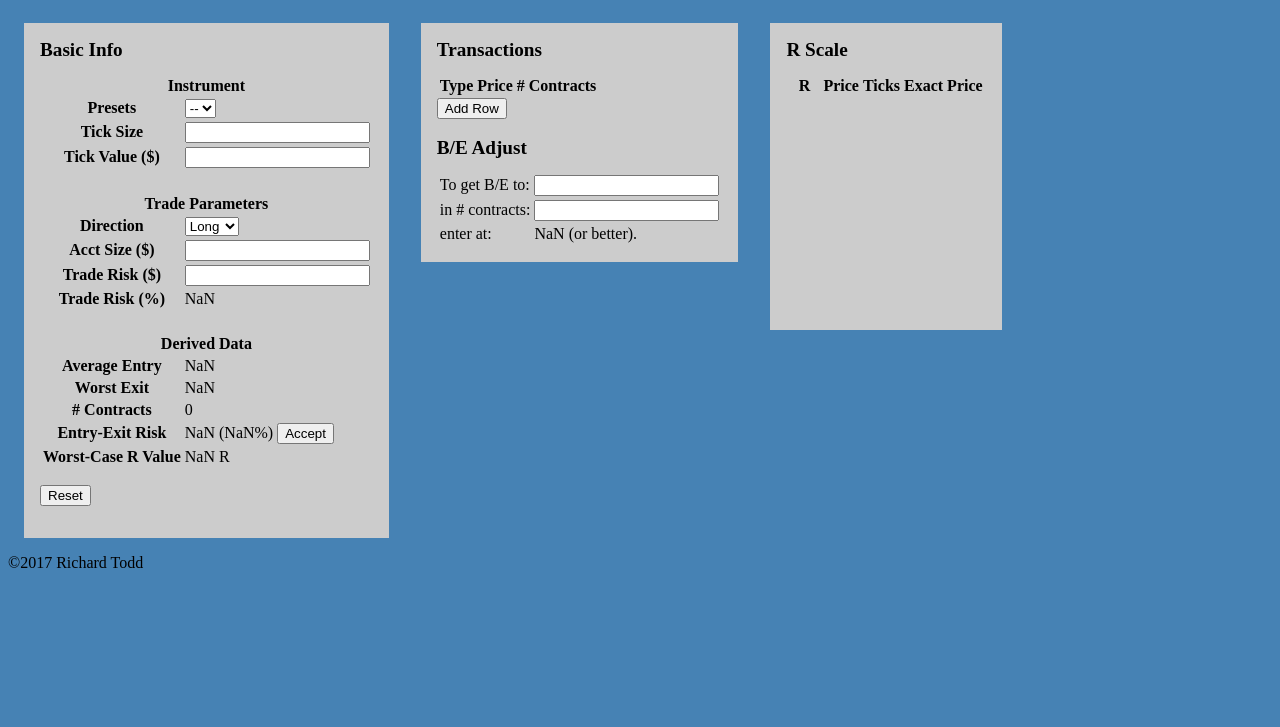
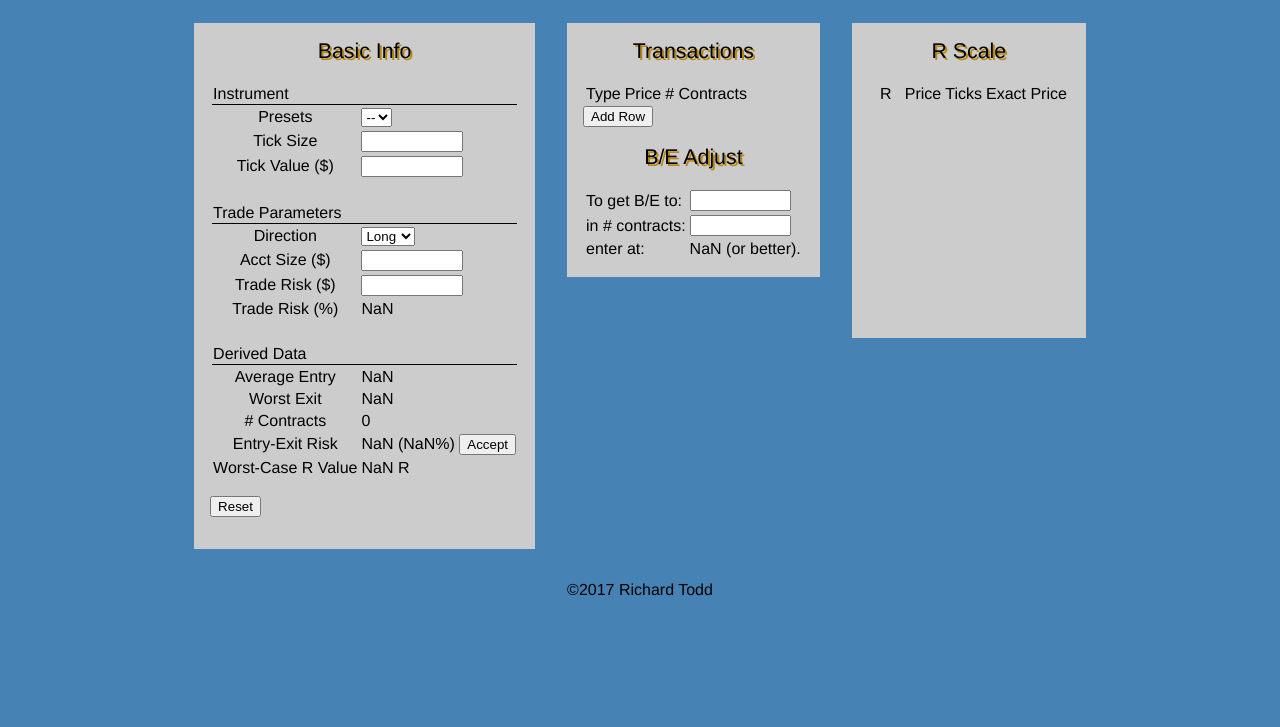
Before and after one commit to rwtodd/RiskCalculator, a plain HTML site: page RiskCalc/index.html in a window 1280 px wide. Shown: the part 73-800 px from the top of the page. Drawn offline with Linux system fonts and the light colour scheme; a script that the page names is missing.

Commit message:
updates to ui/layout

```diff
--- a/RiskCalc/index.html
+++ b/RiskCalc/index.html
@@ -5,38 +5,45 @@
             import * as ui from './js/riskcalc_ui.js'
 
             window.ui = ui
+            const inputs = document.getElementsByClassName('user-input')
+            for(const user_input of inputs) {
+                user_input.addEventListener('change', evt => { ui.reCalc() }, false)
+            }
             window.onload = function() {
                 ui.initInstruments();
                 ui.resetAll();
             }
         </script>
         <title>Trade Risk</title>
-        <link href="riskcalc.css" rel="stylesheet" type="text/css">
+        <style>
+           @import url('riskcalc.css') all;
+        </style>
     </head>
     <body>
         <h1>Risk Calculator</h1>
+        <article id="content">
         <p class="section"></p>
         <div class="panel">
             <h1>Basic Info</h1>
-            <table>
+            <table class="user-input">
             <tbody>
                 <tr><th colspan="2">Instrument</th></tr>
                 <tr><th>Presets</th><td>
-                    <select id='knownInst' onchange="if (this.selectedIndex != 0) { ui.fillOutInstrument(); ui.reCalc(); }">
+                    <select id='knownInst' onchange="if (this.selectedIndex != 0) { ui.fillOutInstrument() }">
                         <option>--</option>
                     </select>
                 </td></tr>
-                <tr><th>Tick Size</th><td><input id='tickSize' type="number" size="10" onchange="ui.reCalc();"></td></tr>
-                <tr><th>Tick Value ($)</th><td><input id='tickValue' type="number" size="10" onchange="ui.reCalc();"></td></tr>
+                <tr><th>Tick Size</th><td><input id='tickSize' type="number" size="10"></td></tr>
+                <tr><th>Tick Value ($)</th><td><input id='tickValue' type="number" size="10"></td></tr>
                 <tr><th class="heading" colspan="2">Trade Parameters</th></tr>
                 <tr><th>Direction</th><td>
-                    <select id='tradeDir' onchange="ui.reCalc();">
+                    <select id='tradeDir'>
                         <option value="1">Long</option>
                         <option value="-1">Short</option>
                     </select>
                 </td></tr>
-                <tr><th>Acct Size ($)</th><td><input id='acctVal' type='number' size="10" onchange="ui.reCalc();"></td></tr>
-                <tr><th>Trade Risk ($)</th><td><input id='tradeRisk' type='number' size="10" onchange="ui.reCalc();"></td></tr>
+                <tr><th>Acct Size ($)</th><td><input id='acctVal' type='number' size="10"></td></tr>
+                <tr><th>Trade Risk ($)</th><td><input id='tradeRisk' type='number' size="10"></td></tr>
                 <tr><th>Trade Risk (%)</th><td><span id="tradeRiskPct">NaN</span></td></tr>
 
                 <tr><th class="heading" colspan="2">Derived Data</th></tr>
@@ -54,7 +61,7 @@
 
         <div class="panel">
             <h1>Transactions</h1>
-            <table id='transTbl'>
+            <table id='transTbl' class="user-input">
             <thead>
                 <tr><th>Type</th><th>Price</th><th># Contracts</th></tr>
             <tbody>
@@ -63,9 +70,9 @@
             <button onclick="ui.addTransaction(0);">Add Row</button>
             <br><br>
             <h1>B/E Adjust</h1>
-            <table>
-                <tr><td>To get B/E to:</td><td><input type="number" id="beTgt" size="10" onchange="ui.reCalc();"></td></tr>
-                <tr><td>in # contracts:</td><td><input type="number" id="beConts" size="10" onchange="ui.reCalc();"></td></tr>
+            <table class="user-input">
+                <tr><td>To get B/E to:</td><td><input type="number" id="beTgt" size="10"></td></tr>
+                <tr><td>in # contracts:</td><td><input type="number" id="beConts" size="10"></td></tr>
                 <tr><td>enter at:</td><td><span id="beEnter">NaN</span> (or better).</td></tr>
             </table>
         </div>
@@ -92,8 +99,7 @@
             </tbody>
             </table>
         </div>
-
-        <p class="section"></p>
-        <p>&copy;2017 Richard Todd</p>
+        </article>
+        <footer><p>&copy;2017 Richard Todd</p></footer>
     </body>
 </html>
--- a/RiskCalc/riskcalc.css
+++ b/RiskCalc/riskcalc.css
@@ -1,8 +1,12 @@
-body {    background: steelblue; font-size: 12pt; }
-h1 {    color: goldenrod; }
+body {    background: steelblue; font-size: 12pt; font-family: Helvetica,Arial,sans-serif;}
+body > h1 {    color: goldenrod;  text-align: center; text-shadow: 2px 2px black; font-size: 24pt; font-weight: normal; }
+article#content { display: flex;  flex-flow: row; flex-wrap: wrap; align-content: flex-start; align-items: flex-start; justify-content: center; }
 th.heading {    padding-top: 1.5em; }
-div.panel {    float: left;    background: #ccc;    padding: 1em;    margin: 1em;  }
-div.panel > h1 {    margin-top: 0;    color: black;    font-size: 120%;  }
+th { font-weight: normal; }
+th[colspan="2"] { text-align: left; border-bottom: 1px solid black;  }
+div.panel {    background: #ccc;    padding: 1em;    margin: 1em;  }
+div.panel > h1 {    margin-top: 0;    color: black;  text-align: center; font-size: 16pt; font-weight: normal; text-shadow: 2px 2px darkgoldenrod;  }
+table.user-input input[type="number"] { width: 7em; }
 p.section {    clear: both; }
 #scaleTbl td {  padding: 0.5em 1em 0.5em 1em;    text-align: center;  }
 .rval--1 { background-color: rgb(221, 126, 107); }
@@ -12,3 +16,4 @@ p.section {    clear: both; }
 .rval-5, .rval-6 { background-color: rgb(147,196,125); }
 .rval-7, .rval-8 { background-color: rgb(106,168,79); }
 .rval-9, .rval-10 { background-color: rgb(68,145,35); }
+footer { text-align: center; }
```
Also changed, not shown: 1 other file.
